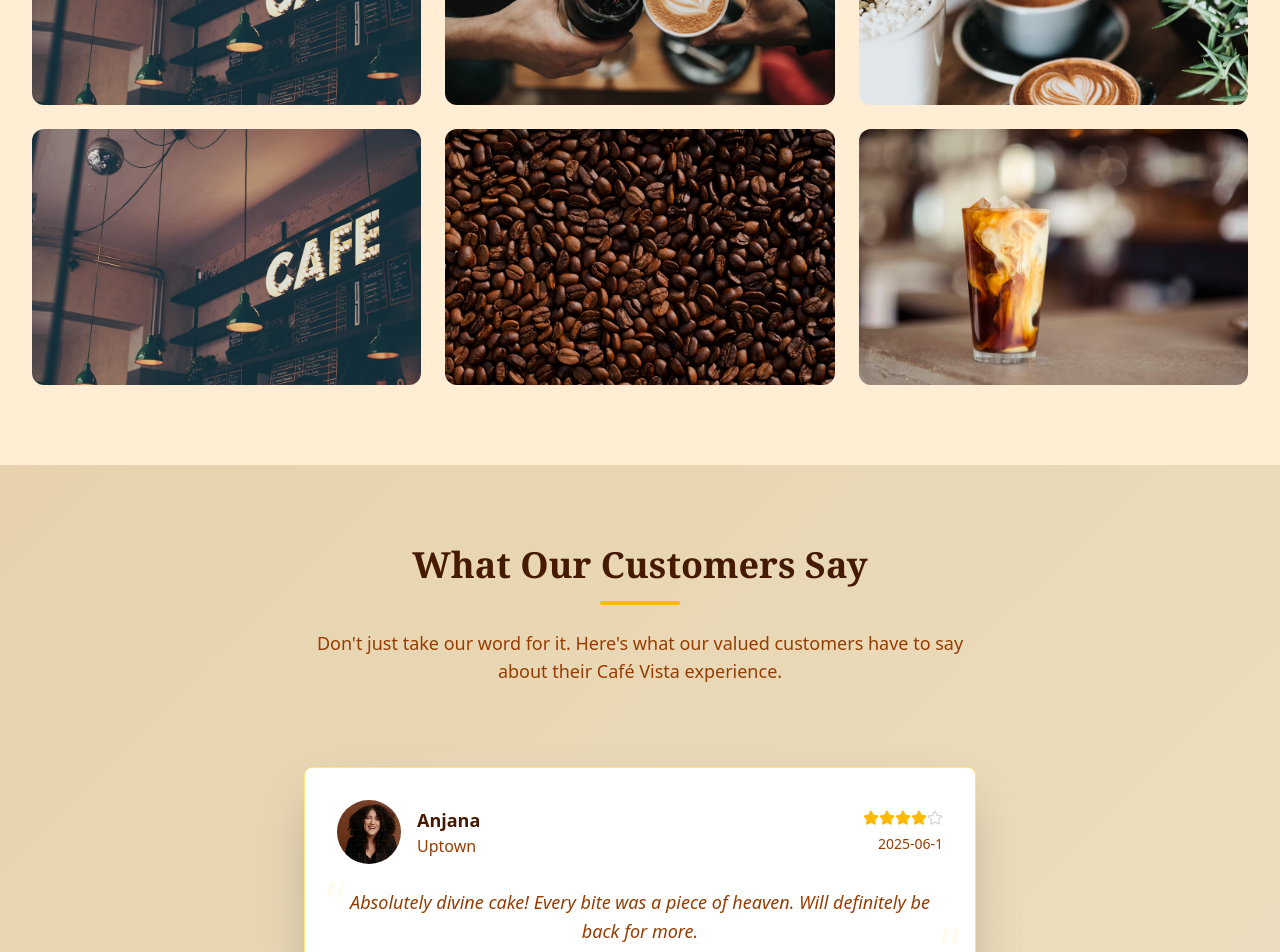
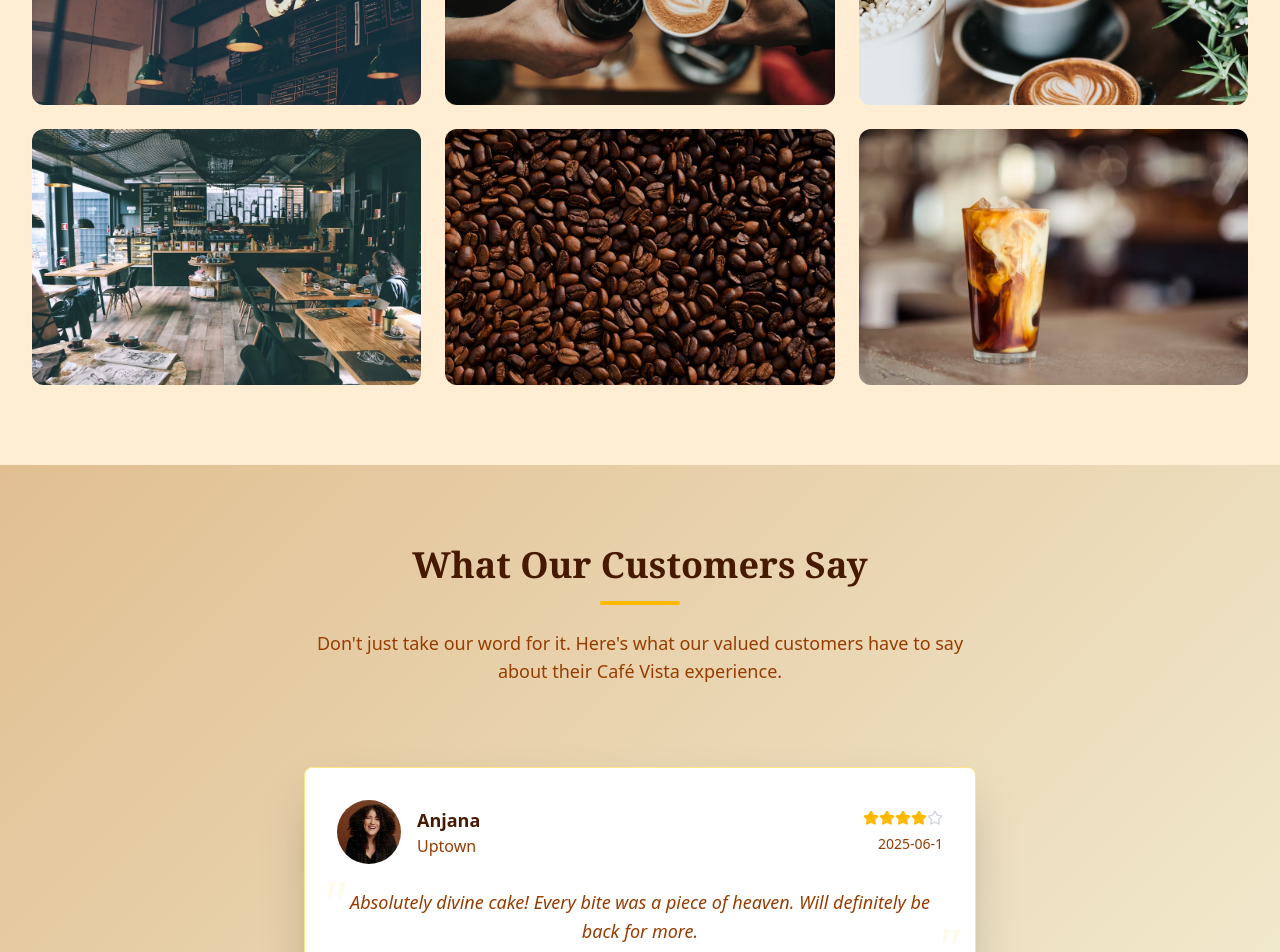
Before and after one commit to Hodazia/Daily-Brew, a React (Vite) app in the folder coffee-store/: page / in a window 1280 px wide. Shown: the part 2640-3592 px from the top of the page. Built offline with nearby package versions, Linux system fonts and the light colour scheme.

Commit message:
[bug] fixes unnecessary libraries used

```diff
--- a/coffee-store/src/App.tsx
+++ b/coffee-store/src/App.tsx
@@ -1,4 +1,4 @@
-import { useState } from 'react'
+
 
 import './App.css'
 import { BrowserRouter, Routes, Route } from 'react-router-dom'
--- a/coffee-store/src/components/Contact.tsx
+++ b/coffee-store/src/components/Contact.tsx
@@ -1,6 +1,6 @@
 import { MapPin , Phone, Clock, Mail } from "lucide-react"
 import { Card, CardContent } from "./CardComponent"
-import { motion, transform } from "framer-motion"
+import { motion} from "framer-motion"
 
 const Contact = () => {
     const containerVariants = {
@@ -31,14 +31,6 @@ const Contact = () => {
         }
     }
 
-    const iconVariants = {
-        initial:{scale:1, rotate:0},
-        hover:{
-            scale:1.1,
-            rotate:5,
-            transform:{ type: "string" as const, damping: 15}
-        }
-    }
 
     return (
         <section id="contact" className="py-20 bg-gradient-to-r from-rgba(252, 248, 242, 0.95)
--- a/coffee-store/src/components/FAQs.tsx
+++ b/coffee-store/src/components/FAQs.tsx
@@ -1,7 +1,7 @@
 import {useState} from 'react';
 import { ArrowUp, ArrowDown } from 'lucide-react';
 import { Card,CardContent } from './CardComponent';
-import { motion, AnimatePresence, animate, rgba } from 'framer-motion';
+import { motion, AnimatePresence } from 'framer-motion';
 // define an interface for faq's like accordion, where once u click on it , a new p will be generated it will be a toggle state
 interface faq {
     id:number,
--- a/coffee-store/src/components/ImageGallery.tsx
+++ b/coffee-store/src/components/ImageGallery.tsx
@@ -7,7 +7,7 @@ import coffeemul3 from '../assets/GALLERY/coffeemul3.avif'
 import interior2 from '../assets/GALLERY/interior2.avif'
 import shake from '../assets/GALLERY/shake.avif'
 import coffeebeans from '../assets/GALLERY/coffee1.avif'
-import { motion, AnimatePresence} from "framer-motion"
+import { motion} from "framer-motion"
 
 // interface Img {
 //     img: Number | null
@@ -37,7 +37,7 @@ const ImageGallery = () => {
         },
         {
             id:4,
-            src:Interior,
+            src:interior2,
             alt:'Morning Coffee Setup',
             category:'Coffee'
         },
--- a/coffee-store/src/components/Items.tsx
+++ b/coffee-store/src/components/Items.tsx
@@ -16,16 +16,8 @@ import Croissant from '../assets/Items/snacks/croissant.avif';
 import Blueberry from '../assets/Items/snacks/blueberrymuffin.avif';
 import Bar from '../assets/Items/snacks/granolabar.avif';
 import bagelcream from '../assets/Items/snacks/bagelcream.avif'
-import { motion, AnimatePresence } from "framer-motion";
+import { motion} from "framer-motion";
 
-// define an interface for the card elements img will be wrapped inside a card
-interface Product {
-    id:number,
-    name:string,
-    description:string,
-    price:string,
-    image:string
-}
 
 const Items =() =>{
 
@@ -161,15 +153,6 @@ const Items =() =>{
     { id: 'snacks', label: 'Snacks', icon: '🥐' }
   ];
 
-  const containerVariants = {
-    hidden: { opacity: 0 },
-    visible: {
-      opacity: 1,
-      transition: {
-        staggerChildren: 0.1
-      }
-    }
-  };
 
   return (
     <section id="items" className="py-20 bg-white">
--- a/coffee-store/src/components/Testimonials.tsx
+++ b/coffee-store/src/components/Testimonials.tsx
@@ -193,7 +193,7 @@ const backgroundVariants = {
     transition: {
       duration: 3,
       repeat: Infinity,
-      ease: "linear"
+      ease: [0.6, 0.05, -0.01, 0.9]
     }
   }
 };
```
